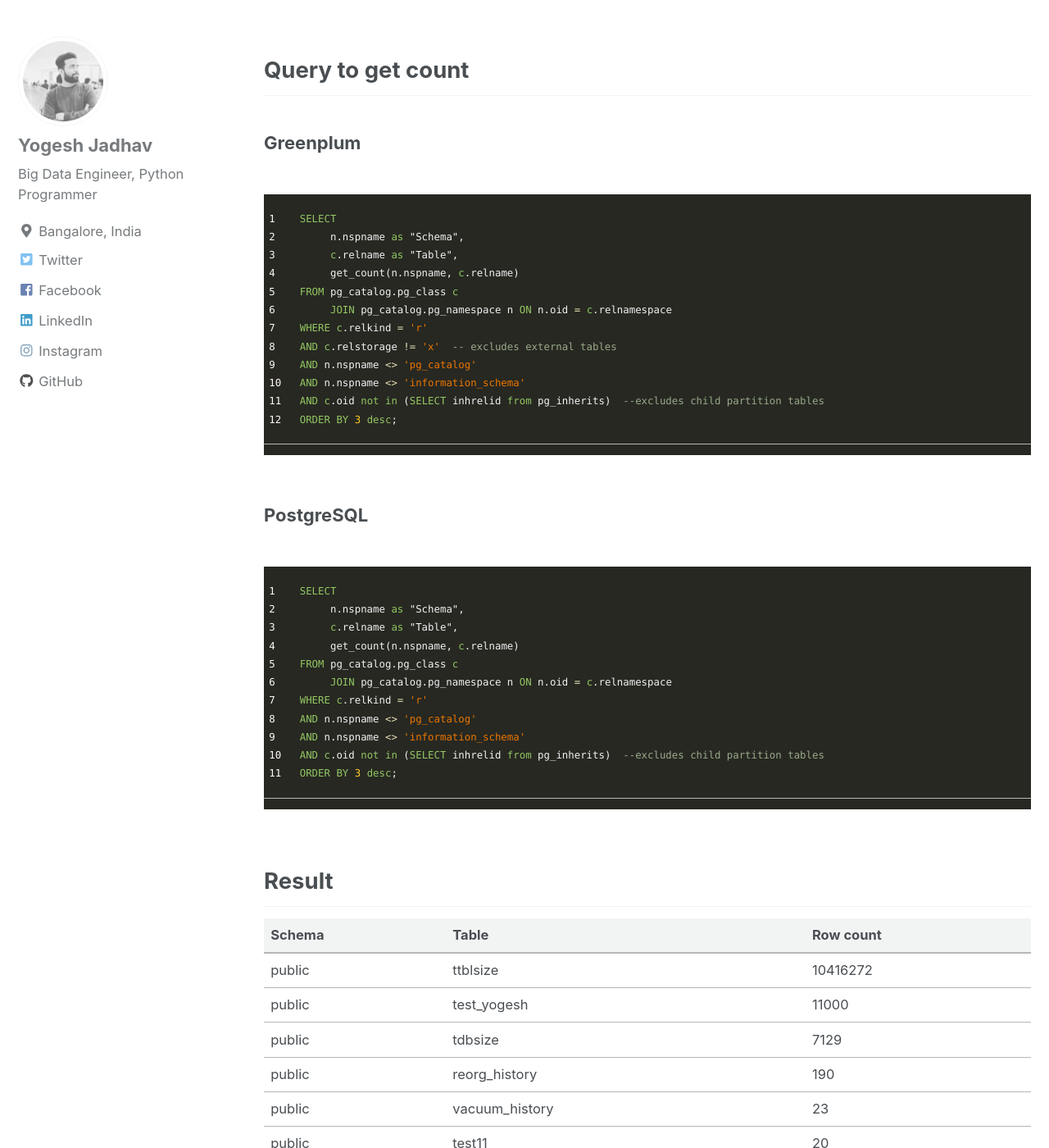
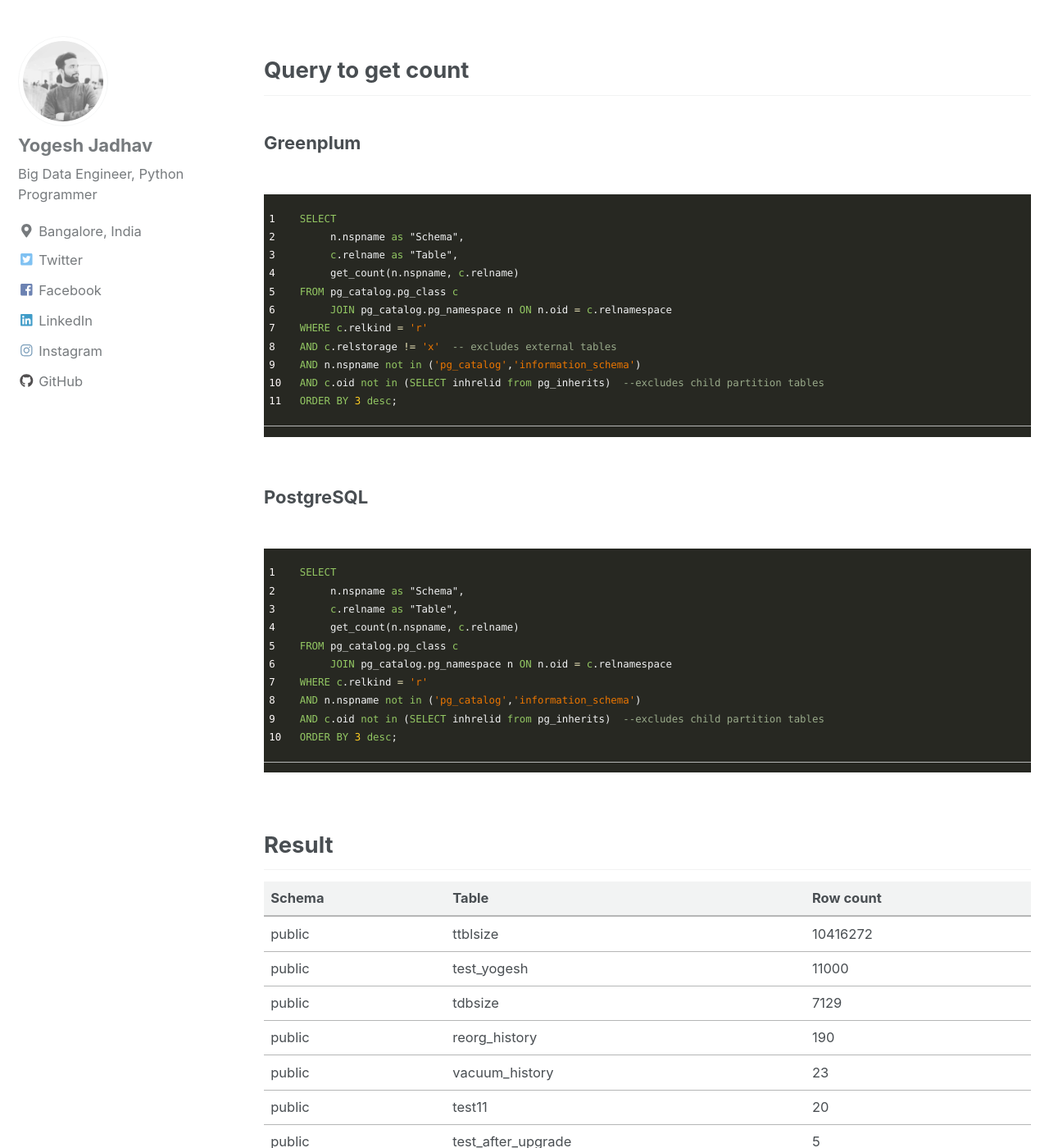
Before and after one commit to pgyogesh/blog, a Jekyll site: the page built from _posts/2018-06-20-row-count.md, in a window 1280 px wide and 1400 px high, scrolled down 1309 px. Shown: the whole window at 82% size. Built offline with Jekyll 4.4.1, drawn with Linux system fonts in a browser that asks for light colours; nearby versions of some CDN libraries; comment, search, counter and statistics services are not loaded; a style sheet for code colours, icons or effects is not loaded.

Commit message:
Update 2018-06-20-row-count.md

```diff
--- a/_posts/2018-06-20-row-count.md
+++ b/_posts/2018-06-20-row-count.md
@@ -45,8 +45,7 @@
      JOIN pg_catalog.pg_namespace n ON n.oid = c.relnamespace
 WHERE c.relkind = 'r'
 AND c.relstorage != 'x'  -- excludes external tables
-AND n.nspname <> 'pg_catalog'
-AND n.nspname <> 'information_schema'
+AND n.nspname not in ('pg_catalog','information_schema')
 AND c.oid not in (SELECT inhrelid from pg_inherits)  --excludes child partition tables
 ORDER BY 3 desc;
 
@@ -63,8 +62,7 @@
 FROM pg_catalog.pg_class c
      JOIN pg_catalog.pg_namespace n ON n.oid = c.relnamespace
 WHERE c.relkind = 'r'
-AND n.nspname <> 'pg_catalog'
-AND n.nspname <> 'information_schema'
+AND n.nspname not in ('pg_catalog','information_schema')
 AND c.oid not in (SELECT inhrelid from pg_inherits)  --excludes child partition tables
 ORDER BY 3 desc;
 
```
